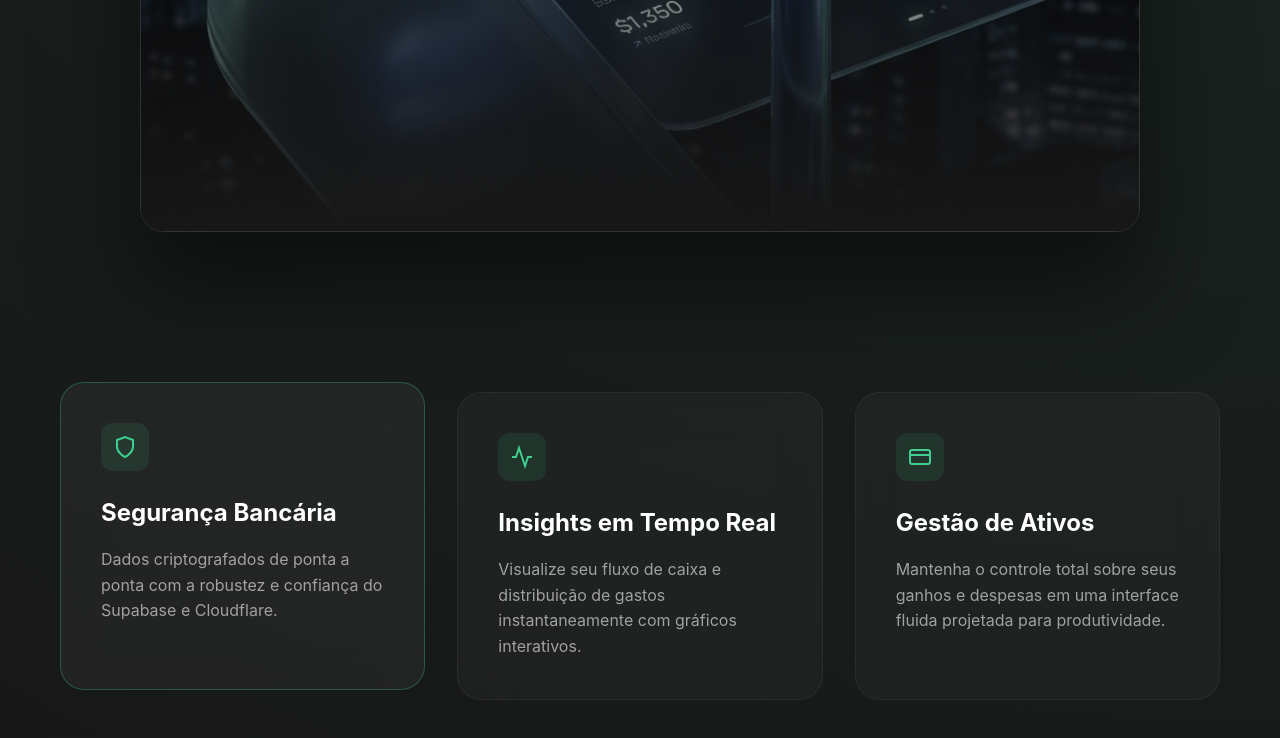
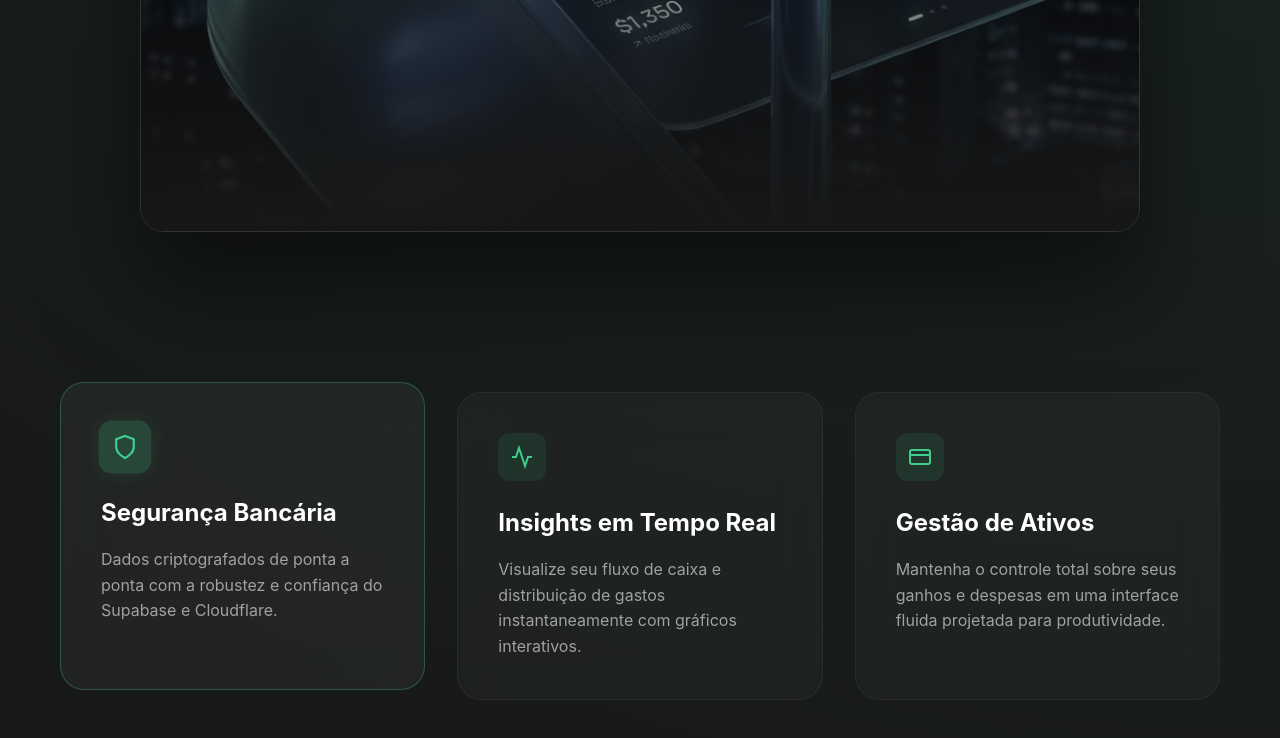
Before and after one commit to thesirkiller/psychic-octo-meme, a React (Vite) app: page / in a window 1280 px wide. In both pictures the pointer is over the element 125 px from the left and 1860 px from the top of the page. Shown: the part 1404-2142 px from the top of the page. Built offline with nearby package versions, Linux system fonts and the light colour scheme.

Commit message:
Minor update: add hover effects to landing page features

```diff
--- a/src/styles/LandingPage.css
+++ b/src/styles/LandingPage.css
@@ -136,6 +136,13 @@
     justify-content: center;
     margin-bottom: 24px;
     color: #3ecf8e;
+    transition: all 0.3s ease;
+}
+
+.feature-card:hover .feature-icon {
+    background: rgba(62, 207, 142, 0.2);
+    transform: scale(1.1);
+    box-shadow: 0 0 20px rgba(62, 207, 142, 0.1);
 }
 
 .feature-title {
```
